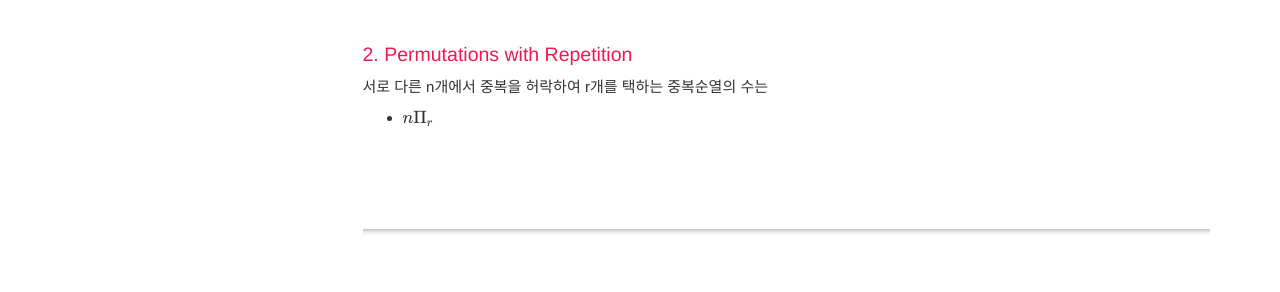
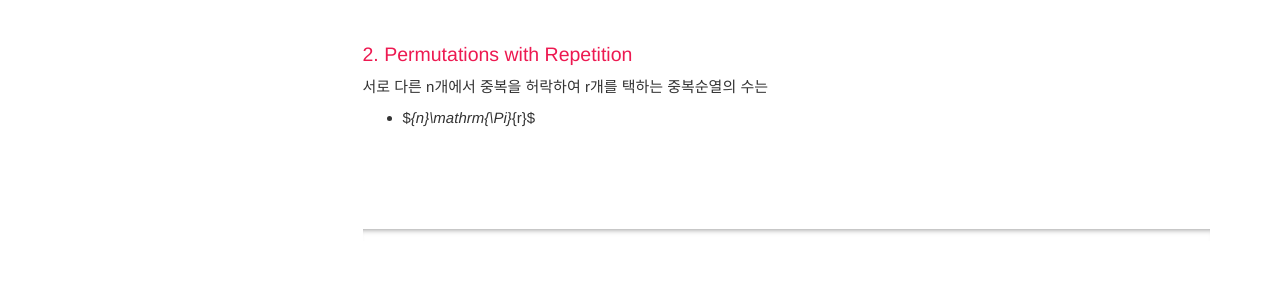
Before and after one commit to jongeunShin95/mathematics-study, a Jekyll site: the page built from pages/mydoc/mydoc_probability_and_statistics.md, in a window 1280 px wide. Shown: the part 1331-1623 px from the top of the page. Built offline with Jekyll 4.4.1, drawn with Linux system fonts in a browser that asks for light colours; formulas are drawn with MathJax 3; comment, search, counter and statistics services are not loaded.

```diff
--- a/pages/mydoc/mydoc_probability_and_statistics.md
+++ b/pages/mydoc/mydoc_probability_and_statistics.md
@@ -49,4 +49,4 @@ n개의 서로 다른 것을 원형으로 배열하는 방법의 수 <br>
 
 서로 다른 n개에서 중복을 허락하여 r개를 택하는 중복순열의 수는<br>
 
-* ${n}\mathrm{\Pi}_{r}$
+* $_{n}\mathrm{\Pi}_{r}$
```
